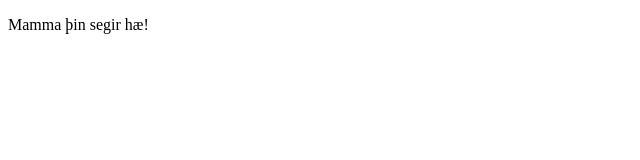
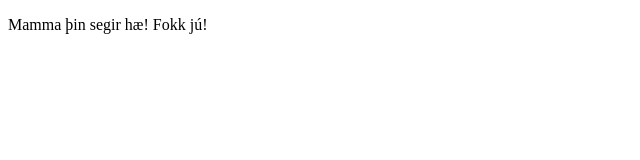
Before and after one commit to aalex315/Hello-World2, a plain HTML site: page index.html in a window 1280 px wide. Shown: the full height of the page, 0-640 px from the left. Drawn offline with Linux system fonts and the light colour scheme.

Commit message:
added fokk jú

```diff
--- a/index.html
+++ b/index.html
@@ -4,6 +4,6 @@
 	<title>Mamma þín</title>
 </head>
 <body>
-<p>Mamma þin segir hæ!</p>
+<p>Mamma þin segir hæ! Fokk jú!</p>
 </body>
 </html>
```
